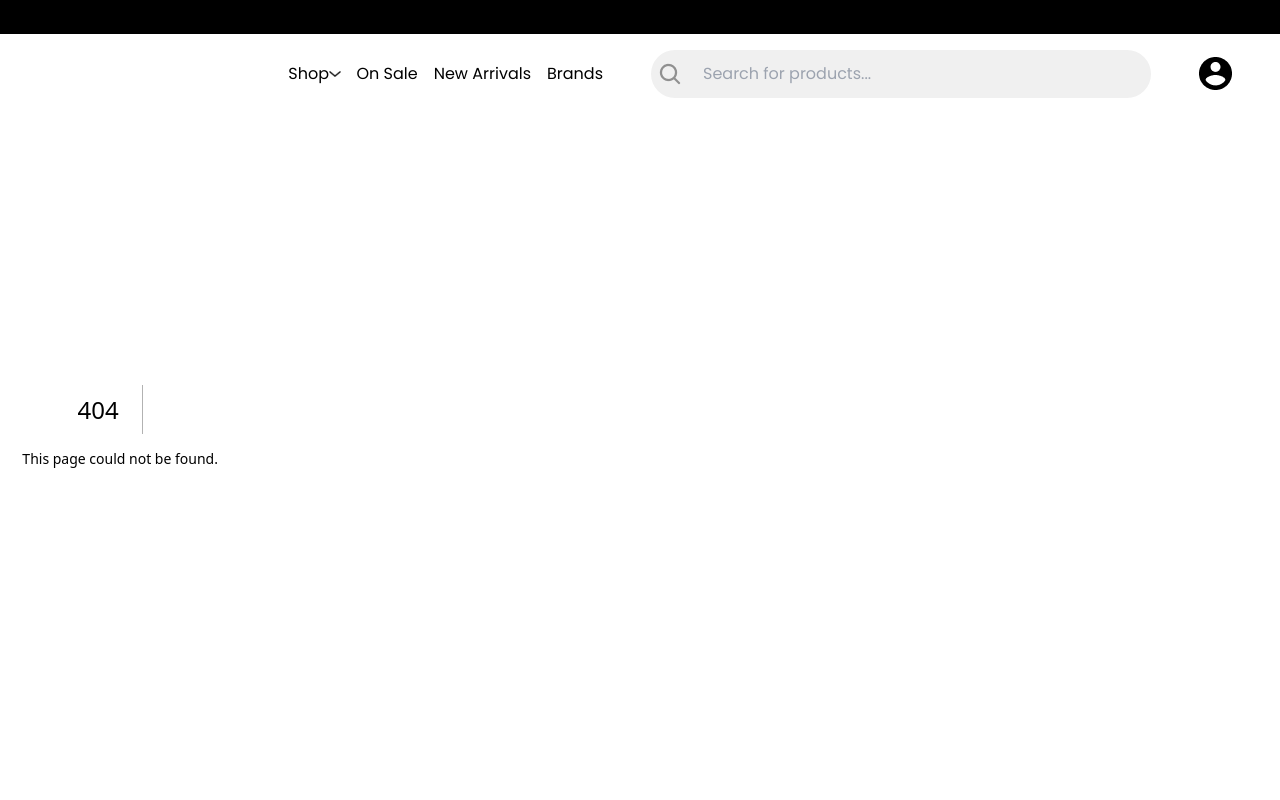
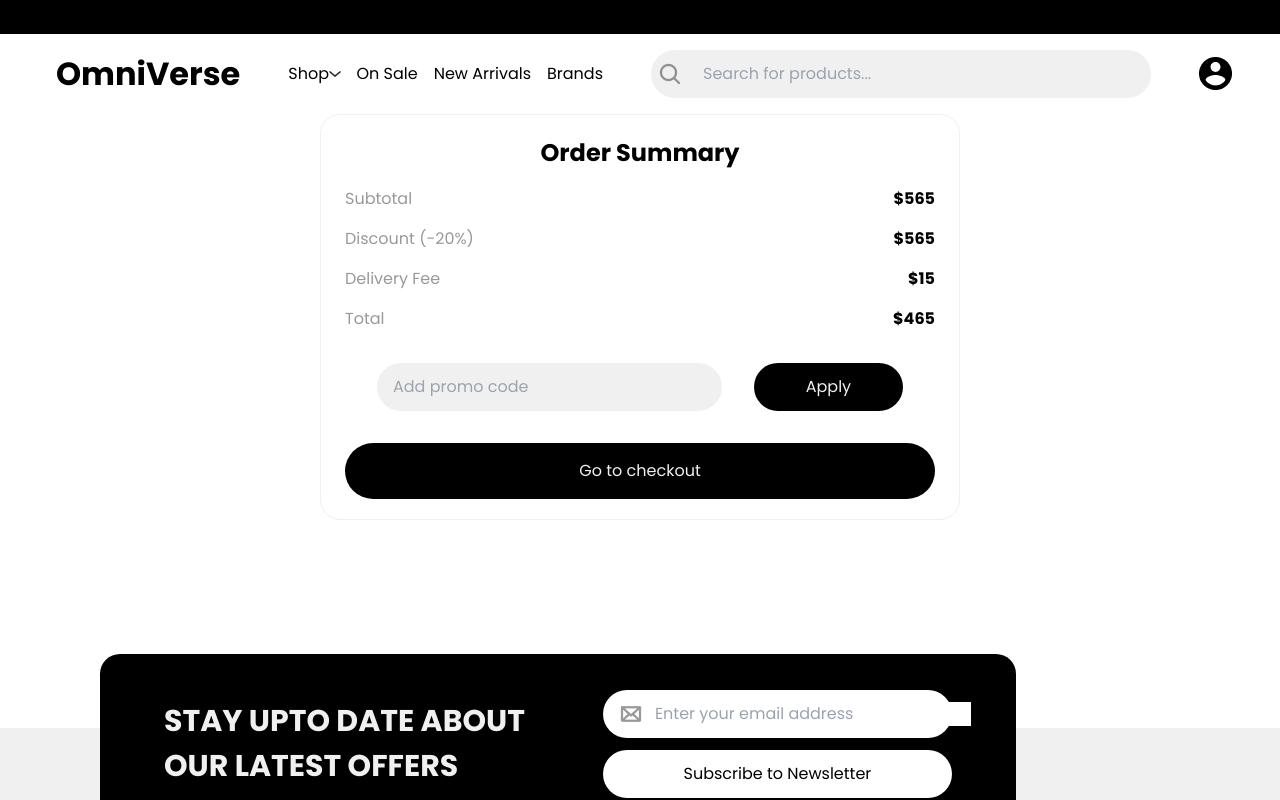
Before and after one commit to KellynCodes/OmniVerse, a Next.js app: page /order/1 in a window 1280 px wide. Before the commit this address had no page. Shown: the top 800 px of the page. Built offline with nearby package versions, Linux system fonts and the light colour scheme; a web font is replaced by a local one.

Commit message:
add: logo, add: payment & order sum pg

```diff
--- a/src/app/globals.css
+++ b/src/app/globals.css
@@ -87,6 +87,101 @@ nav .options img {
 /* === HERO SECTION END ===*/
 
 /* ==== NEW ARRIVALS SECTION ===== */
+
+/*=== 0RDER SUMMARRY SECTION ====*/
+ .checkout {
+  display: flex;
+  flex-direction: column;
+  justify-content: center;
+  align-items: center;
+  margin: 0 auto;
+  width: 50%;
+  padding: 20px 24px;
+  border-radius: 20px;
+  border: 1px solid #F0F0F0;
+}
+
+.checkout h1 {
+  font-size: 24px;
+  font-weight: bold;
+  text-align: left;
+}
+
+.checkout-card {
+  width: 100%;
+}
+
+.checkout-details {
+  display: flex;
+justify-content: space-between;
+gap: 6rem;
+margin-top: 1rem;
+}
+
+.name {
+  color: #999999;
+}
+
+.price {
+  font-weight: bold;
+}
+
+.checkout-input {
+  display: flex;
+  gap: 2rem;
+  padding: 2rem;
+  width: 100%;
+}
+
+.checkout-input input {
+  background-color: #F0F0F0;
+  padding: 12px 16px;
+  gap: 12px;
+  border-radius: 62px;
+  width: 70%;
+}
+
+.checkout-input button {
+  padding: 12px 16px;
+  background-color: #000000;
+  border-radius: 62px;
+  color: #F0F0F0;
+  width: 30%;
+}
+
+.checkout-btn {
+  padding: 16px 54px;
+  background-color: #000000;
+  color: #F0F0F0;
+  border-radius: 62px;
+  width: 100%;
+}
+
+.payment-form {
+  margin: 6rem auto;
+  width: 50%;
+}
+
+.payment-form input[type=text] {
+  border: 1px solid #B3B3B3;
+  border-radius: 5px;
+  color: #525252;
+  padding:  16px 54px;
+}
+
+.payment-form textarea {
+  border: 1px solid #B3B3B3;
+  border-radius: 5px;
+  color: #525252;
+  margin-top: 4rem;
+}
+
+.payment-form input[type=submit] {
+  background-color: #000000;
+  color: #FFFFFF;
+  padding: 14px 245px;
+  border-radius: 5px;
+}
 
 .arrivals h1 {
   text-align: center;
--- /dev/null
+++ b/src/app/order/[id]/page.tsx
@@ -0,0 +1,36 @@
+import React from "react";
+
+const Order = () => {
+  return (
+    <div className="checkout">
+      <h1>Order Summary</h1>
+      <div className="checkout-card">
+        <div className="checkout-details">
+          <p className="name">Subtotal</p>
+          <p className="price">$565</p>
+        </div>
+        <div className="checkout-details">
+          <p className="name">Discount (-20%)</p>
+          <p className="price">$565</p>
+        </div>
+        <div className="checkout-details">
+          <p className="name">Delivery Fee</p>
+          <p className="price">$15</p>
+        </div>
+        <div className="checkout-details">
+          <p className="name">Total</p>
+          <p className="price">$465</p>
+        </div>
+      </div>
+      <div className="checkout-input">
+        <input type="text" name="text" id="" placeholder="Add promo code" />
+        <button type="button">Apply</button>
+      </div>
+      <button className="checkout-btn" type="button">
+        Go to checkout
+      </button>
+    </div>
+  );
+};
+
+export default Order;
--- /dev/null
+++ b/src/app/payment/[id]/page.tsx
@@ -0,0 +1,19 @@
+import React from "react";
+
+const page = () => {
+  return (
+    <form className="payment-form" action="">
+      <input type="text" placeholder="Enter DID" />
+      <textarea
+        name=""
+        id=""
+        cols={30}
+        rows={5}
+        placeholder="Include message (optional)"
+      ></textarea>
+      <input type="submit" value="Purchase"></input>
+    </form>
+  );
+};
+
+export default page;
--- a/src/components/products/Reviews.tsx
+++ b/src/components/products/Reviews.tsx
@@ -6,11 +6,6 @@ import { ReviewData } from "../../libs/data/products/product.review";
 import Slider from "react-slick";
 
 export default class Reviews extends Component {
-  state = {
-    activeSlide: 0,
-    activeSlide2: 0,
-  };
-
   constructor(props: any) {
     super(props);
     this.next = this.next.bind(this);
@@ -30,15 +25,13 @@ export default class Reviews extends Component {
       dots: true,
       draggable: true,
       infinite: true,
+      autoPlay: true,
       speed: 500,
       slidesToShow: 3,
       slidesToScroll: 1,
       initialSlide: 0,
       pauseOnHover: true,
       cssEase: "linear",
-      beforeChange: (current: any, next: any) =>
-        this.setState({ activeSlide: next }),
-      afterChange: (current: any) => this.setState({ activeSlide2: current }),
       responsive: [
         {
           breakpoint: 1024,
@@ -119,9 +112,7 @@ export default class Reviews extends Component {
                       alt={review.userName}
                     />
                   </div>
-                  <span
-                    className="text-black text-opacity-60 text-base font-normal font-['Satoshi'] leading-snug"
-                  >
+                  <span className="text-black text-opacity-60 text-base font-normal font-['Satoshi'] leading-snug">
                     &quot;{review.reviewText}&quot;
                   </span>
                 </div>
--- a/src/components/shared/Navbar.tsx
+++ b/src/components/shared/Navbar.tsx
@@ -6,6 +6,11 @@ import Image from "next/image";
 export const NavBar = (): React.JSX.Element => {
   return (
     <nav>
+      <div className="flex items-center justify-center">
+        <Link href="/">
+          <h1 className="font-bold text-[2rem]">OmniVerse</h1>
+        </Link>
+      </div>
       <div className="options">
         <ul>
           <li className="shop">
@@ -18,7 +23,7 @@ export const NavBar = (): React.JSX.Element => {
             </Link>
           </li>
           <li>
-            <Link href="#top-selling">On Sale</Link>
+            <Link href="/#top-selling">On Sale</Link>
           </li>
           <li>
             <Link href="/#new-arrivals">New Arrivals</Link>
```
